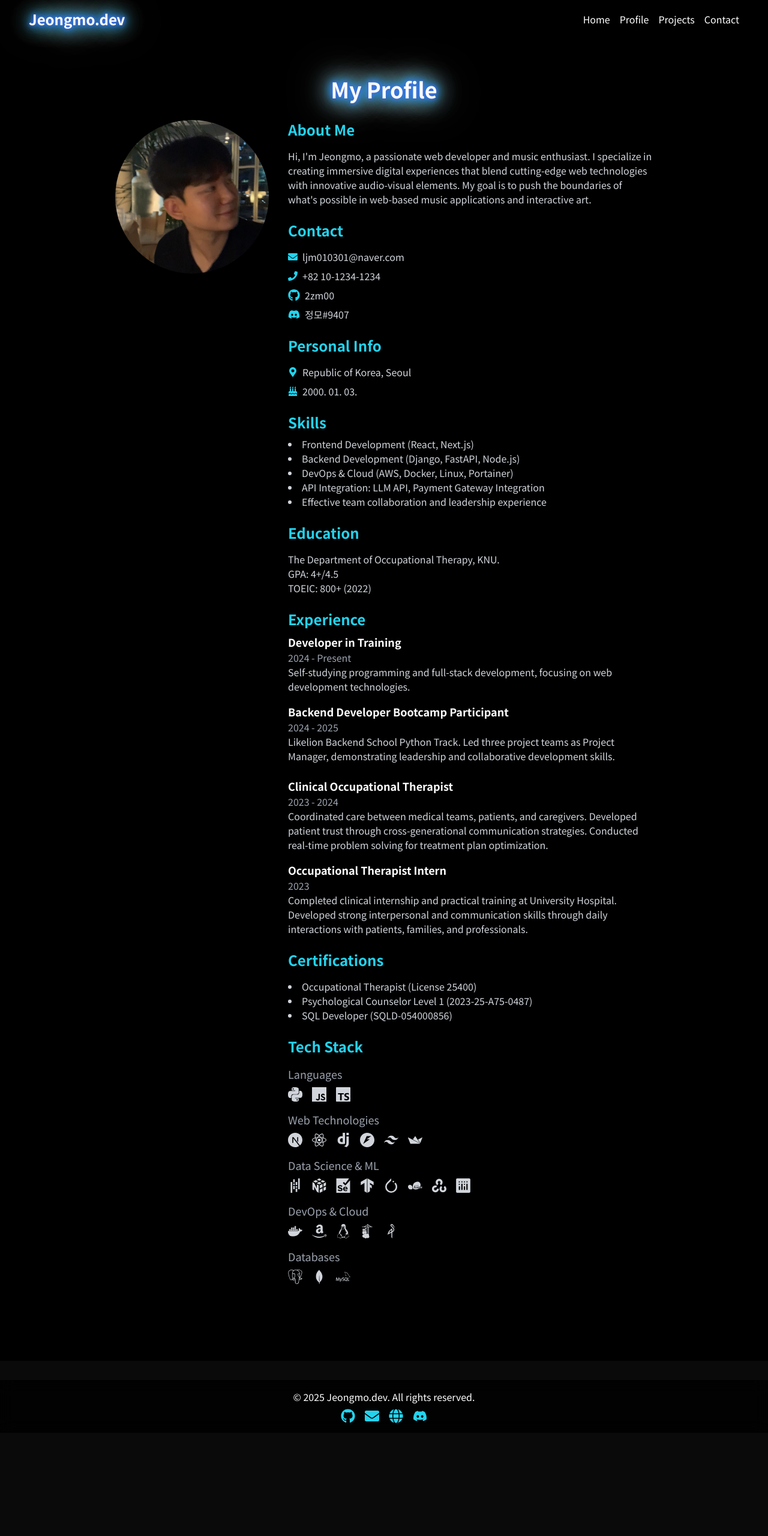
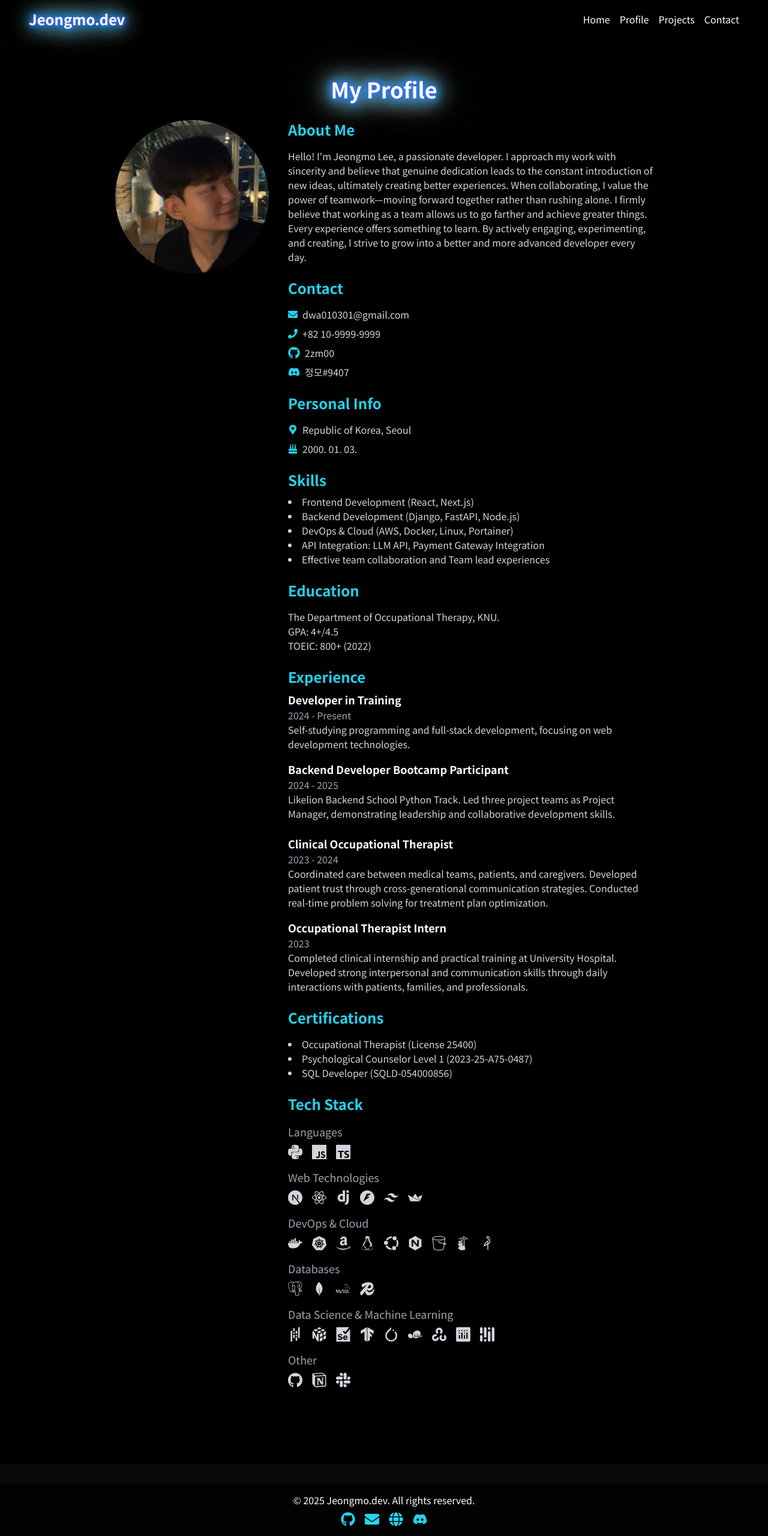
Before and after one commit to 2zm00/Jeongmo.dev, a Next.js app: page /profile in a window 1280 px wide. Shown: the whole page at 60% size. Before the commit the page ends 2388 px from the top, so only its background shows below. Built offline with nearby package versions, Linux system fonts and the light colour scheme.

Commit message:
chore: 기술 스택 아이콘 추가, 내용 수정

```diff
--- a/src/app/layout.tsx
+++ b/src/app/layout.tsx
@@ -12,7 +12,7 @@ const notoSansKR = Noto_Sans_KR({
 })
 
 export const metadata: Metadata = {
-  title: "Jeongmo.dev - Cyberpunk Portfolio",
+  title: "Jeongmo.dev",
   description: "A futuristic portfolio showcasing interactive components and music",
 }
 
--- a/src/app/profile/page.tsx
+++ b/src/app/profile/page.tsx
@@ -29,6 +29,15 @@ import {
   SiOpencv,
   SiPlotly,
   SiAmazon,
+  SiKubernetes,
+  SiUbuntu,
+  SiNginx,
+  SiAmazons3,
+  SiRedis,
+  SiMediapipe,
+  SiGithub,
+  SiNotion,
+  SiSlack,
 } from 'react-icons/si';
 
 
@@ -63,11 +72,10 @@ const ProfilePage: React.FC = () => {
             About Me
           </h2>
           <p className="text-gray-300 mb-6">
-            Hi, I'm Jeongmo, a passionate web developer and music enthusiast. I
-            specialize in creating immersive digital experiences that blend
-            cutting-edge web technologies with innovative audio-visual elements.
-            My goal is to push the boundaries of what's possible in web-based
-            music applications and interactive art.
+          Hello! I'm Jeongmo Lee, a passionate developer.
+          I approach my work with sincerity and believe that genuine dedication leads to the constant introduction of new ideas, ultimately creating better experiences.
+          When collaborating, I value the power of teamwork—moving forward together rather than rushing alone. I firmly believe that working as a team allows us to go farther and achieve greater things.
+          Every experience offers something to learn. By actively engaging, experimenting, and creating, I strive to grow into a better and more advanced developer every day.
           </p>
 
           <section className="mb-6">
@@ -75,11 +83,11 @@ const ProfilePage: React.FC = () => {
             <div className="flex flex-col space-y-2">
               <div className="flex items-center space-x-2">
                 <FaEnvelope className="text-cyan-400" />
-                <a href="mailto:ljm@naver.com" className="text-gray-300 hover:text-cyan-400">ljm010301@naver.com</a>
+                <a href="mailto:dwa010301@gmail.com" className="text-gray-300 hover:text-cyan-400">dwa010301@gmail.com</a>
               </div>
               <div className="flex items-center space-x-2">
                 <FaPhone className="text-cyan-400" />
-                <span className="text-gray-300">+82 10-1234-1234</span>
+                <span className="text-gray-300">+82 10-9999-9999</span>
               </div>
               <div className="flex items-center space-x-2">
                 <FaGithub className="text-cyan-400" size={20} />
@@ -116,7 +124,7 @@ const ProfilePage: React.FC = () => {
             <li>Backend Development (Django, FastAPI, Node.js)</li>
             <li>DevOps & Cloud (AWS, Docker, Linux, Portainer)</li>
             <li>API Integration: LLM API, Payment Gateway Integration</li>
-            <li>Effective team collaboration and leadership experience</li>
+            <li>Effective team collaboration and Team lead experiences</li>
           </ul>
 
           <section className="mb-6">
@@ -203,24 +211,15 @@ const ProfilePage: React.FC = () => {
                 </div>
               </div>
               <div>
-                <h3 className="text-lg text-gray-400 mb-2">Data Science & ML</h3>
-                <div className="flex flex-wrap gap-4">
-                  <SiPandas size={24} className="text-gray-300 hover:text-cyan-400" />
-                  <SiNumpy size={24} className="text-gray-300 hover:text-cyan-400"/>
-                  <SiSelenium size={24} className="text-gray-300 hover:text-cyan-400" />
-                  <SiTensorflow size={24} className="text-gray-300 hover:text-cyan-400"  />
-                  <SiPytorch size={24} className="text-gray-300 hover:text-cyan-400"  />
-                  <SiScikitlearn size={24} className="text-gray-300 hover:text-cyan-400"  />
-                  <SiOpencv size={24} className="text-gray-300 hover:text-cyan-400"  />
-                  <SiPlotly size={24} className="text-gray-300 hover:text-cyan-400" />
-                </div>
-              </div>
-              <div>
                 <h3 className="text-lg text-gray-400 mb-2">DevOps & Cloud</h3>
                 <div className="flex flex-wrap gap-4">
                   <SiDocker size={24} className="text-gray-300 hover:text-cyan-400" />
+                  <SiKubernetes size={24} className="text-gray-300 hover:text-cyan-400" />
                   <SiAmazon size={24} className="text-gray-300 hover:text-cyan-400" />
                   <SiLinux size={24} className="text-gray-300 hover:text-cyan-400" />
+                  <SiUbuntu size={24} className="text-gray-300 hover:text-cyan-400" />
+                  <SiNginx size={24} className="text-gray-300 hover:text-cyan-400" />
+                  <SiAmazons3 size={24} className="text-gray-300 hover:text-cyan-400" />
                   <SiPortainer size={24} className="text-gray-300 hover:text-cyan-400" />
                   <SiMinio size={24} className="text-gray-300 hover:text-cyan-400" />
                 </div>
@@ -232,6 +231,31 @@ const ProfilePage: React.FC = () => {
                   <SiPostgresql size={24} className="text-gray-300 hover:text-cyan-400" />
                   <SiMongodb size={24} className="text-gray-300 hover:text-cyan-400" />
                   <SiMysql size={24} className="text-gray-300 hover:text-cyan-400" />
+                  <SiRedis size={24} className="text-gray-300 hover:text-cyan-400" />
+                </div>
+              </div>
+              <div>
+                <h3 className="text-lg text-gray-400 mb-2">Data Science & Machine Learning</h3>
+                <div className="flex flex-wrap gap-4">
+                  <SiPandas size={24} className="text-gray-300 hover:text-cyan-400" />
+                  <SiNumpy size={24} className="text-gray-300 hover:text-cyan-400"/>
+                  <SiSelenium size={24} className="text-gray-300 hover:text-cyan-400" />
+                  <SiTensorflow size={24} className="text-gray-300 hover:text-cyan-400"  />
+                  <SiPytorch size={24} className="text-gray-300 hover:text-cyan-400"  />
+                  <SiScikitlearn size={24} className="text-gray-300 hover:text-cyan-400"  />
+                  <SiOpencv size={24} className="text-gray-300 hover:text-cyan-400"  />
+                  <SiPlotly size={24} className="text-gray-300 hover:text-cyan-400" />
+                  <SiMediapipe size={24} className="text-gray-300 hover:text-cyan-400" />
+                </div>
+              </div>
+
+              <div>
+                <h3 className="text-lg text-gray-400 mb-2">Other</h3>
+                <div className="flex space-x-4">
+                  <SiGithub size={24} className="text-gray-300 hover:text-cyan-400" />
+                  <SiNotion size={24} className="text-gray-300 hover:text-cyan-400" />
+                  <SiSlack size={24} className="text-gray-300 hover:text-cyan-400" />
+
                 </div>
               </div>
             </div>
```
Also changed, not shown: src/app/projects/page.tsx (line endings or trailing spaces).
